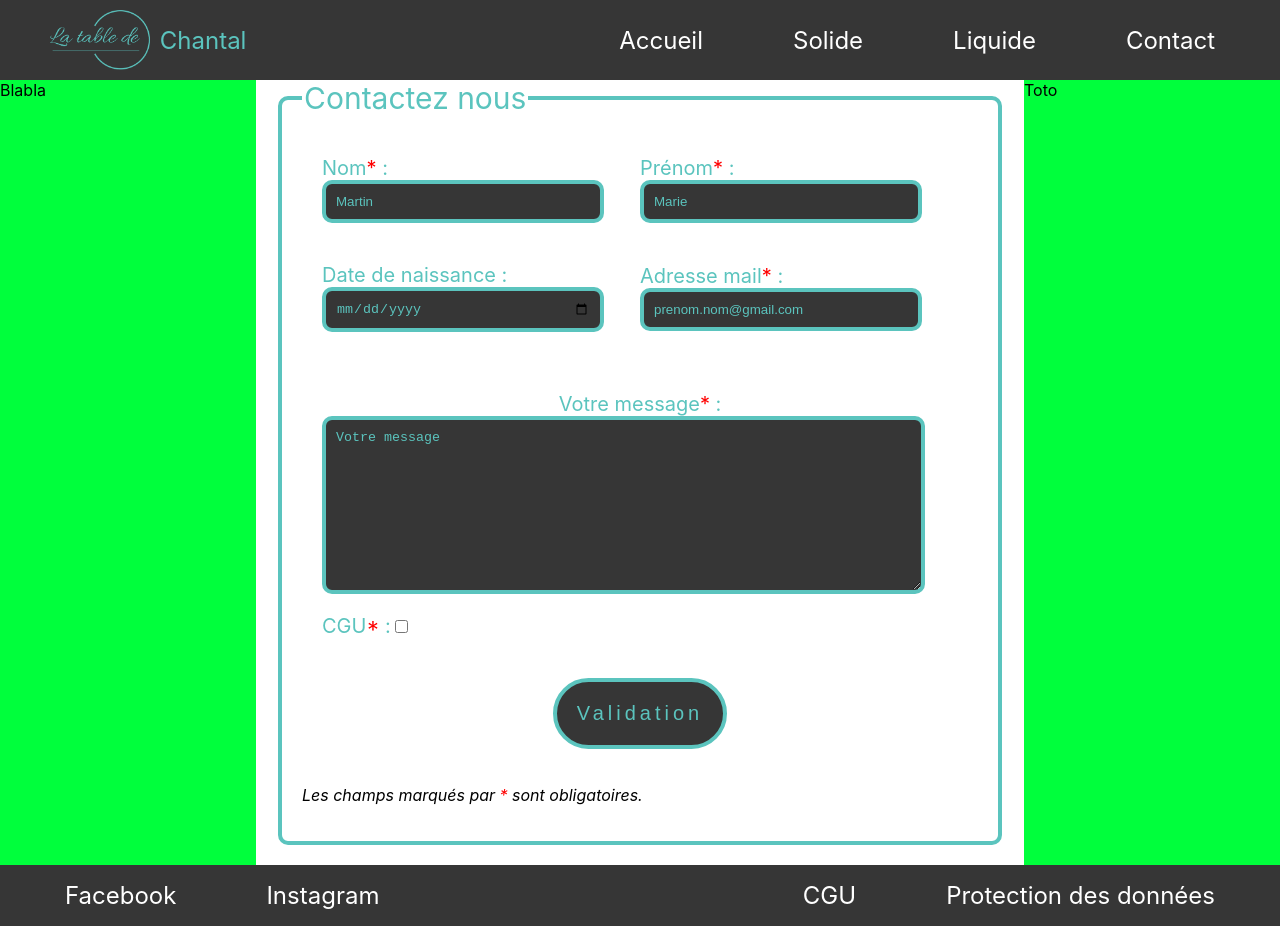
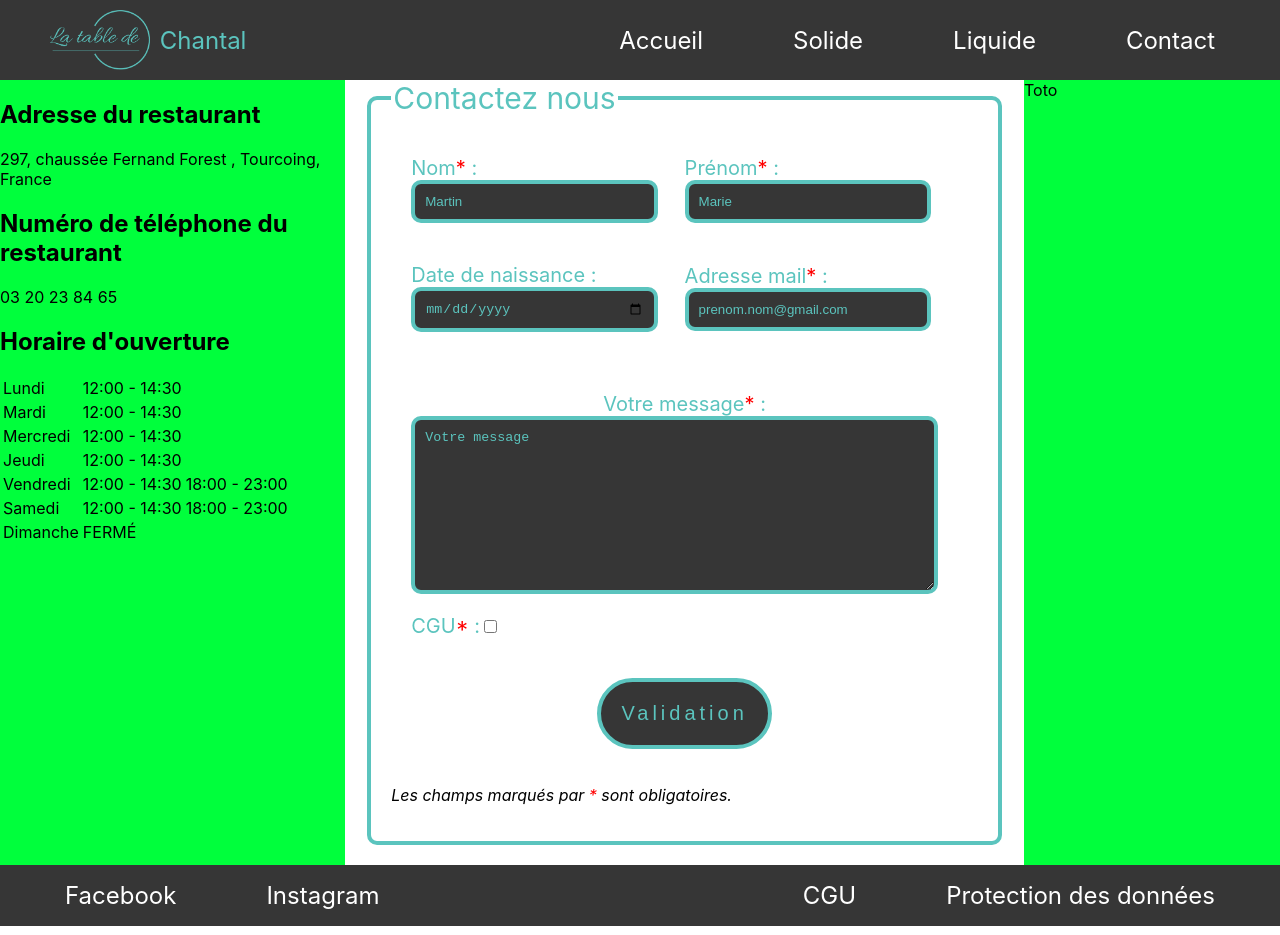
Before and after one commit to CyrilleDeletre/BriefRestaurant, a React (Create React App) app: page /contact in a window 1280 px wide. Built offline with nearby package versions, Linux system fonts and the light colour scheme.

Commit message:
push table

```diff
--- a/src/components/AsideLeftContact/AsideLeftContact.js
+++ b/src/components/AsideLeftContact/AsideLeftContact.js
@@ -3,7 +3,57 @@ import '../../components/AsideLeftContact/AsideLeftContact.css';
 function AsideLeftContact() {
   return (
     <aside>
-        <div>Blabla</div>
+        <section>
+          <h2>Adresse du restaurant</h2>
+          <p>297, chaussée Fernand Forest , Tourcoing, France</p>
+        </section>
+        <section>
+          <h2>Numéro de téléphone du restaurant</h2>
+          <p>03 20 23 84 65</p>
+        </section>
+        <section>
+          <h2>Horaire d'ouverture</h2>
+          <table>
+            <tr>
+              <td>Lundi</td>
+              <td>12:00 - 14:30</td>
+            </tr>
+
+            <tr>
+              <td>Mardi</td>
+              <td>12:00 - 14:30</td>
+            </tr>
+
+            <tr>
+              <td>Mercredi</td>
+              <td>12:00 - 14:30</td>
+            </tr>
+
+            <tr>
+              <td>Jeudi</td>
+              <td>12:00 - 14:30</td>
+            </tr>
+
+            <tr>
+              <td>Vendredi</td>
+              <td>12:00 - 14:30</td>
+              <td>18:00 - 23:00</td>
+            </tr>
+
+            <tr>
+              <td>Samedi</td>
+              <td>12:00 - 14:30</td>
+              <td>18:00 - 23:00</td>
+            </tr>
+
+
+            <tr>
+              <td>Dimanche</td>
+              <td>FERMÉ</td>
+            </tr>
+
+          </table>
+        </section>
     </aside>
   );
 }
```
